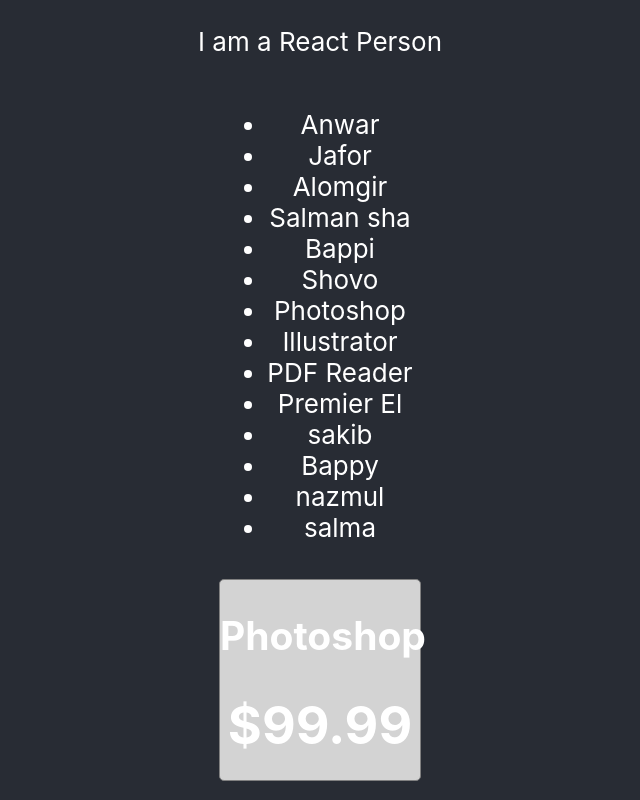
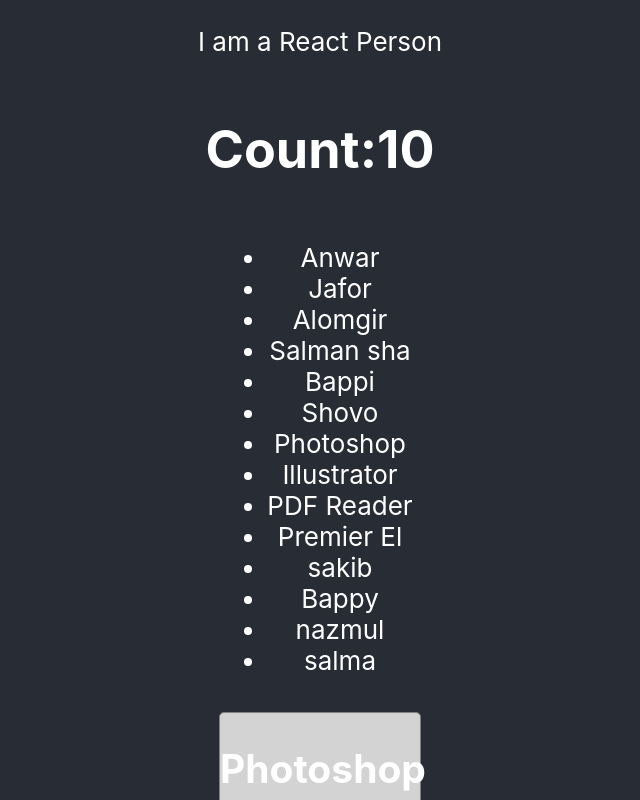
Before and after one commit to sadathimel/react-core-concepts, a React (Create React App) app: page / in a window 1280 px wide. Shown: the top 800 px of the page, without its empty margins (320-960 px from the left). Built offline with nearby package versions, Linux system fonts and the light colour scheme.

Commit message:
intoduction to Component state

```diff
--- a/src/App.js
+++ b/src/App.js
@@ -1,4 +1,4 @@
-import React from "react";
+import React, { useState } from "react";
 import logo from "./logo.svg";
 import "./App.css";
 
@@ -20,6 +20,7 @@
     <div className="App">
       <header className="App-header">
         <p>I am a React Person</p>
+        <Counter></Counter>
         <ul>
           {nayoks.map((noyok) => (
             <li>{noyok}</li>
@@ -41,6 +42,15 @@
       </header>
     </div>
   );
+}
+
+function Counter(){
+  const [count, setCount] = useState(10);
+  return(
+    <div>
+      <h1>Count:{count}</h1>
+    </div>
+  )
 }
 
 function Product(props) {
```
